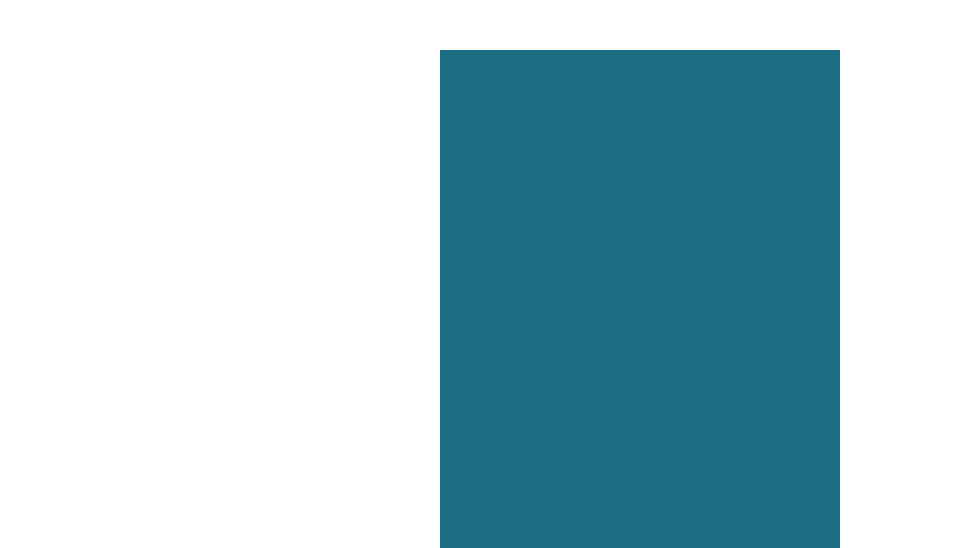
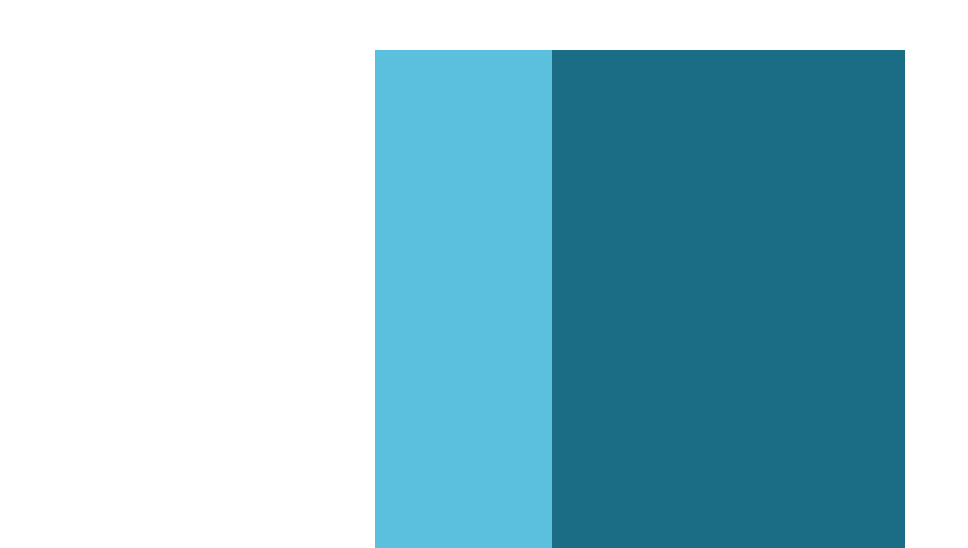
Before and after one commit to rchod/Hero, a website: page app/index.html in a window 1280 px wide. Shown: the top 548 px of the page, without its empty margins (0-968 px from the left). Drawn offline with Linux system fonts and the light colour scheme.

Commit message:
changed some css

```diff
--- a/app/app.css
+++ b/app/app.css
@@ -35,9 +35,18 @@ body{
 
 #app-screen{
   min-height: 500px;
-  min-width: 300px;
+  min-width: 400px;
   max-height: 600px;
-  max-width: 400px;
-  background-color: #1b6d85;
+  max-width: 500px;
   margin-top: 50px;
 }
+
+#left-menu{
+  background-color: #5bc0de;
+  height: 100%;
+}
+
+#center{
+  background-color: #1b6d85;
+  height: 100%;
+}
--- a/app/index.html
+++ b/app/index.html
@@ -20,15 +20,15 @@
 
   <div class="row">
 
-      <div class="col-md-4 col-xs-12"></div>
+      <div class="col-md-3 col-lg-3 col-xs-12"></div>
 
-      <div class="col-md-4 col-xs-12" style="padding: 0px">
+      <div class="col-md-6 col-lg-6 col-xs-12" style="padding: 0px">
           <div id="app-screen" class="center-block">
               <div class="row">
-                  <div class="col-md-3">
+                  <div id="left-menu" class="col-md-4">
 
                   </div>
-                  <div class="col-md-9">
+                  <div id="center" class="col-md-8">
 
                   </div>
               </div>
@@ -36,7 +36,7 @@
 
       </div>
 
-      <div class="col-md-4 col-xs-12"></div>
+      <div class="col-md-3 col-lg-3 col-xs-12"></div>
 
   </div>
 
```
